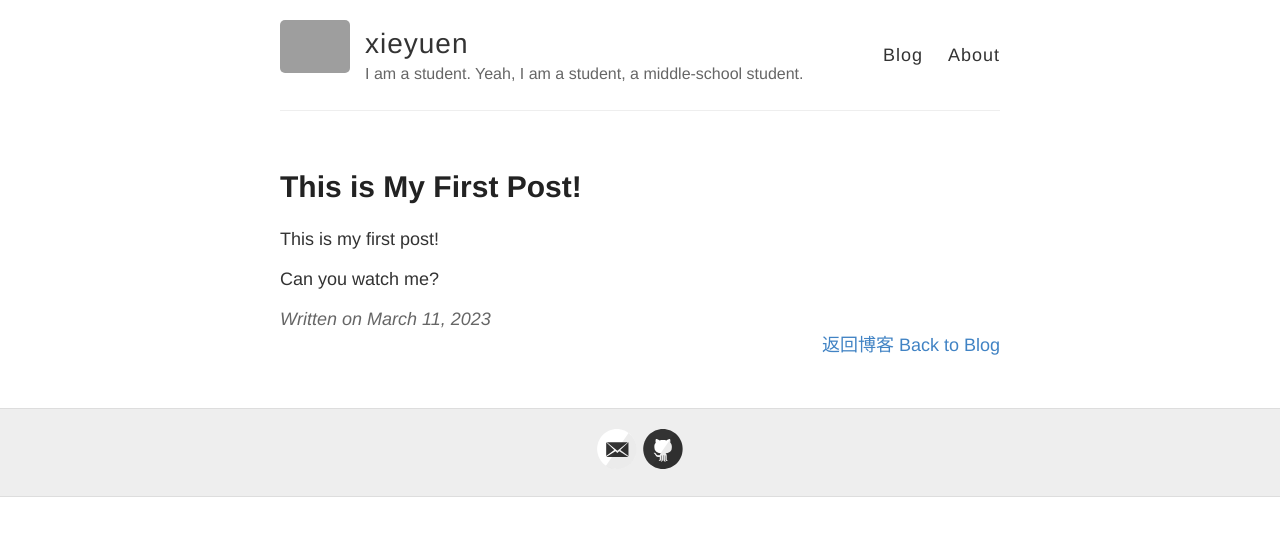
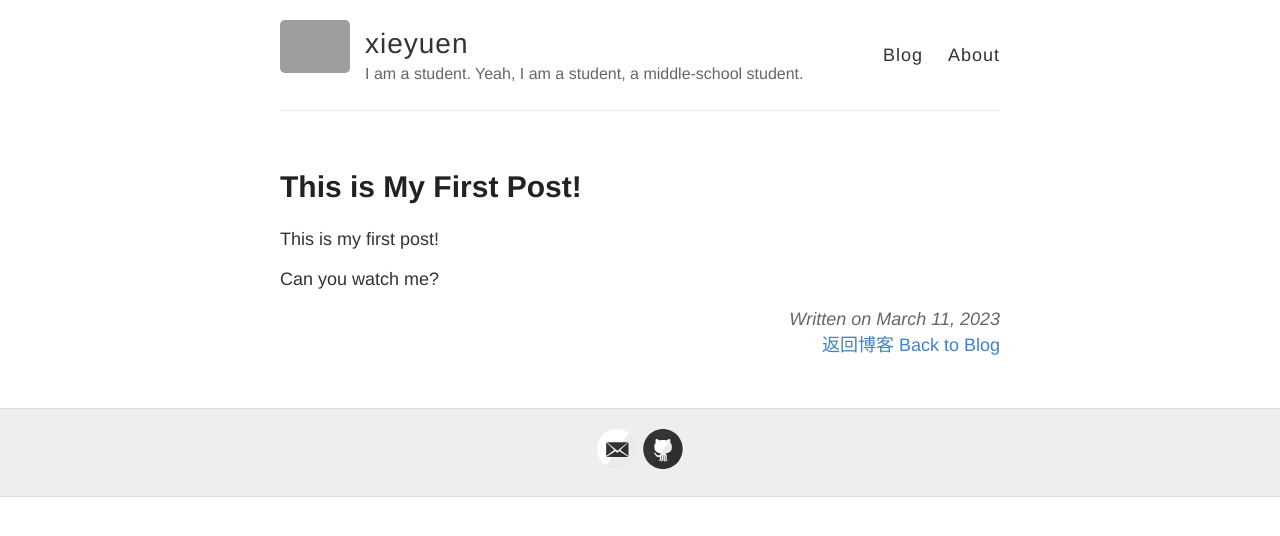
Before and after one commit to xieyuen/xieyuen.github.io, a Jekyll site: the page built from _posts/2023-3-11-First-Post.md, in a window 1280 px wide. Shown: the top 536 px of the page. Built offline with Jekyll 4.4.1, drawn with Linux system fonts in a browser that asks for light colours.

Commit message:
Update post.html

```diff
--- a/_layouts/post.html
+++ b/_layouts/post.html
@@ -10,7 +10,7 @@ layout: default
   </div>
 
   <div class="date">
-    Written on {{ page.date | date: "%B %e, %Y" }}
+    <span style="display:block;text-align:right;">Written on {{ page.date | date: "%B %e, %Y" }}</span>
   </div>
 
   <a href="{{ site.baseurl }}/"><span style="display:block;text-align:right;">返回博客 Back to Blog</span></a>
```
